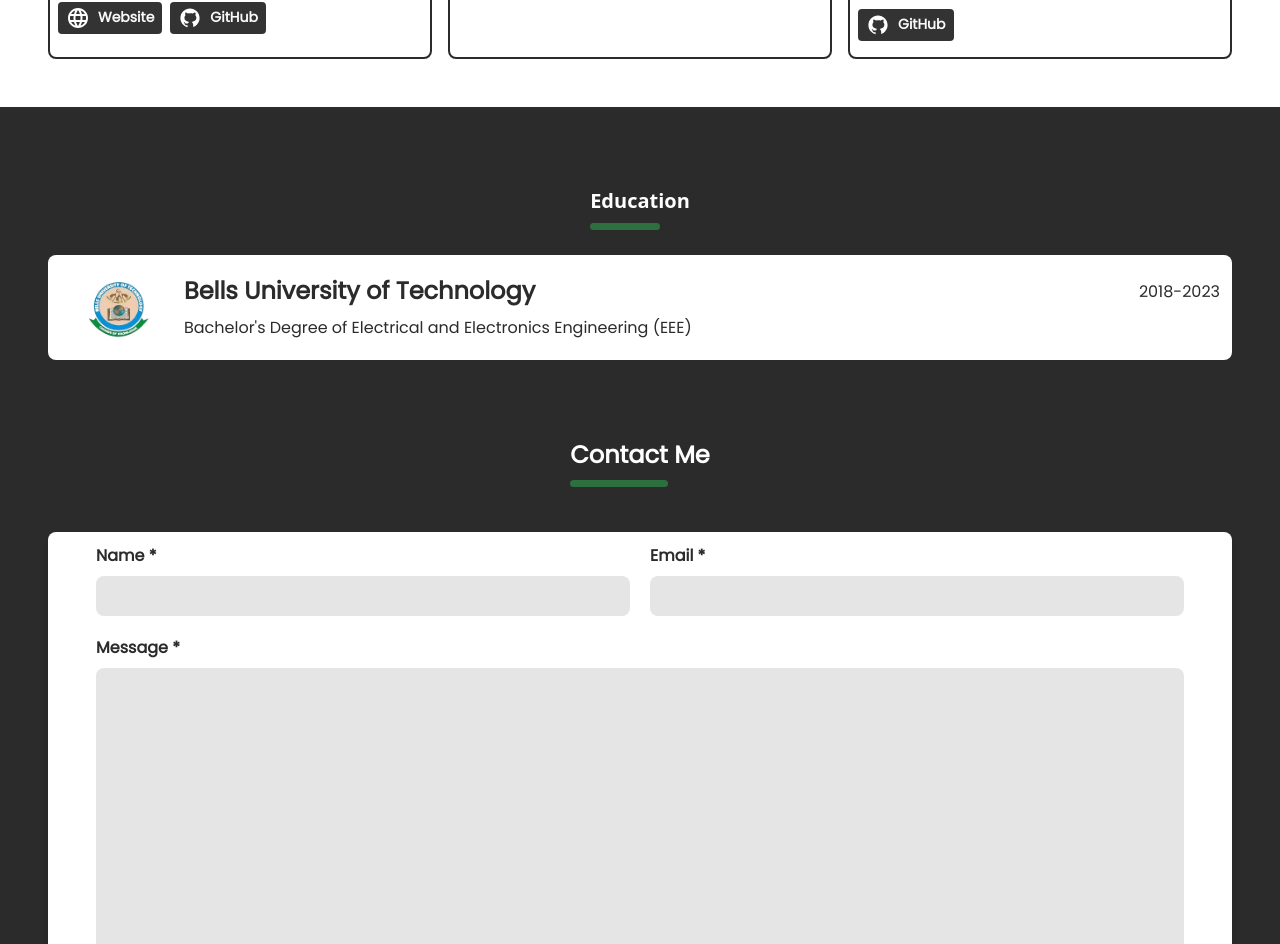
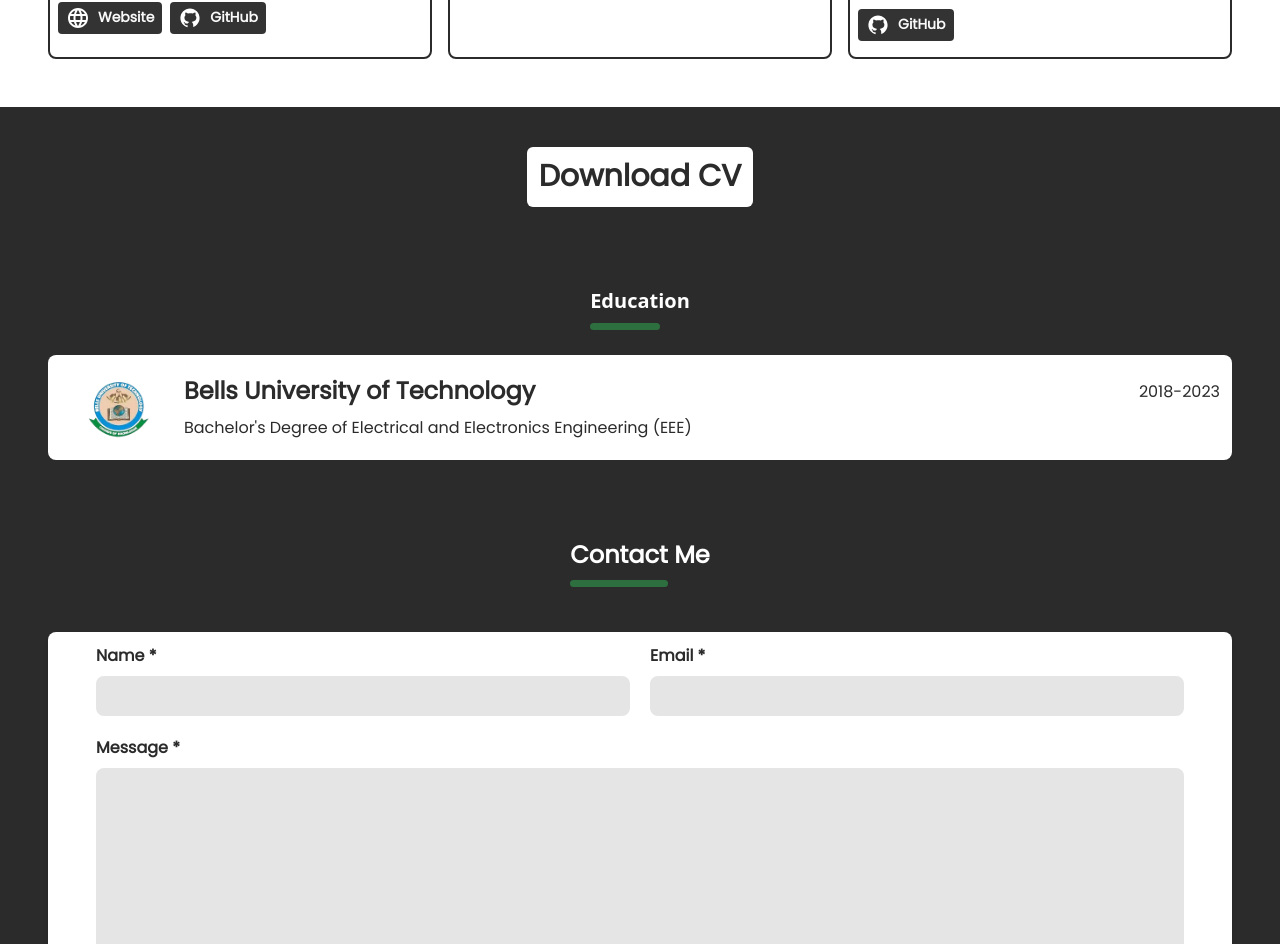
Before and after one commit to Twith2e/personal-portfolio-website, a React (Vite) app: page / in a window 1280 px wide. Shown: the part 2947-3891 px from the top of the page. Built offline with nearby package versions, Linux system fonts and the light colour scheme.

Commit message:
cv download button added

```diff
--- /dev/null
+++ b/src/components/DownloadCv.tsx
@@ -0,0 +1,11 @@
+export default function DownloadCv() {
+  return (
+    <a
+      className="bg-white text-[#2b2b2b] hover:bg-[#ffffff98] active:bg-white text-xl md:text-3xl p-3 rounded-md font-jakarta font-semibold"
+      href="/mycv.pdf"
+      download="abdulbasit_adebajo_cv.pdf"
+    >
+      Download CV
+    </a>
+  );
+}
--- a/src/pages/LandingPage.tsx
+++ b/src/pages/LandingPage.tsx
@@ -4,6 +4,7 @@ import Hero from "../components/Hero";
 import Projects from "../components/Projects";
 import { Helmet } from "react-helmet";
 import Experience from "../components/Experience";
+import DownloadCv from "../components/DownloadCv";
 
 export default function LandingPage() {
   return (
@@ -53,9 +54,13 @@ export default function LandingPage() {
       <section id="projects">
         <Projects />
       </section>
+      <section className="flex justify-center" id="cv">
+        <DownloadCv />
+      </section>
       <section id="education">
         <Education />
       </section>
+
       <section id="contact">
         <ContactForm />
       </section>
```
